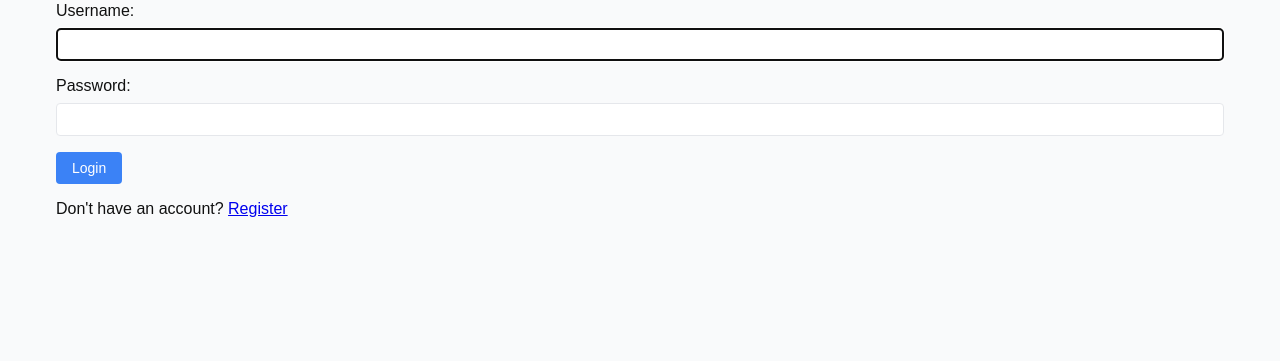
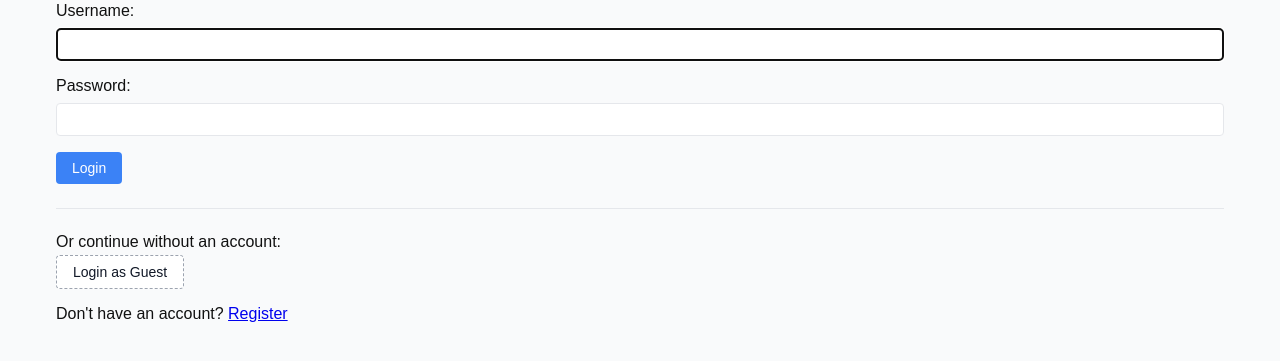
Before and after one commit to pstehlik123/CRM_PROJECT, a Flask app: page /login in a window 1280 px wide. Shown: the part 160-521 px from the top of the page. Run offline with Flask 3, Linux system fonts and the light colour scheme.

Commit message:
Login Feat ready, also can login as guest now

```diff
--- a/auth.py
+++ b/auth.py
@@ -30,6 +30,24 @@ def admin_required(f):
             return redirect(url_for("index"))
         return f(*args, **kwargs)
     return decorated_view
+
+
+@auth_bp.route("/guest-login", methods=["GET"])
+def guest_login():
+    """Log in as a non-admin guest user without entering credentials."""
+    if current_user.is_authenticated:
+        return redirect(url_for("index"))
+
+    guest = User.get_by_username("guest")
+    if guest is None:
+        guest = User(username="guest", email="guest@crm.local", role=ROLE_USER)
+        guest.set_password("guest")
+        db.session.add(guest)
+        db.session.commit()
+
+    login_user(guest)
+    flash("You are now logged in as Guest.", "success")
+    return redirect(url_for("index"))
 
 
 @auth_bp.route("/login", methods=["GET", "POST"])
--- a/static/css/style.css
+++ b/static/css/style.css
@@ -57,6 +57,7 @@ body {
     cursor: pointer;
     text-decoration: none;
     font-size: 14px;
+    transition: background 0.15s ease, box-shadow 0.15s ease, transform 0.15s ease, border-color 0.15s ease;
 }
 
 .btn-primary {
@@ -73,9 +74,34 @@ body {
     color: white;
 }
 
+.btn-guest {
+    background: #ffffff;
+    color: #111827;
+    border: 1px dashed #9ca3af;
+}
+
+.btn-guest:hover {
+    background: #f3f4f6;
+    border-style: solid;
+}
+
 .btn-sm {
     padding: 4px 8px;
     font-size: 12px;
+}
+
+.btn-admin {
+    background: linear-gradient(to right, #f97316, #f59e0b);
+    color: #111827;
+    font-weight: 600;
+    letter-spacing: 0.02em;
+    box-shadow: 0 10px 15px -3px rgba(249, 115, 22, 0.35);
+}
+
+.btn-admin:hover {
+    background: linear-gradient(to right, #ea580c, #d97706);
+    transform: translateY(-1px);
+    box-shadow: 0 15px 25px -5px rgba(234, 88, 12, 0.4);
 }
 
 .table {
--- a/templates/customers.html
+++ b/templates/customers.html
@@ -5,7 +5,7 @@
 
 {% if current_user.is_admin() %}
 <p>
-    <a href="{{ url_for('add_customer') }}" class="btn btn-primary">+ Add Customer</a>
+    <a href="{{ url_for('add_customer') }}" class="btn btn-admin">+ Add Customer</a>
 </p>
 {% endif %}
 
--- a/templates/leads.html
+++ b/templates/leads.html
@@ -5,7 +5,7 @@
 
 {% if current_user.is_admin() %}
 <p>
-    <a href="{{ url_for('add_lead') }}" class="btn btn-primary">+ Add Lead</a>
+    <a href="{{ url_for('add_lead') }}" class="btn btn-admin">+ Add Lead</a>
 </p>
 {% endif %}
 
--- a/templates/login.html
+++ b/templates/login.html
@@ -17,5 +17,10 @@
     <button type="submit" class="btn btn-primary">Login</button>
 </form>
 
-<p style="margin-top: 1rem;">Don't have an account? <a href="{{ url_for('auth.register') }}">Register</a></p>
+<div style="margin-top: 1.5rem; border-top: 1px solid #e5e7eb; padding-top: 1.5rem;">
+    <p style="margin-bottom: 0.75rem; font-weight: 500;">Or continue without an account:</p>
+    <a href="{{ url_for('auth.guest_login') }}" class="btn btn-guest">Login as Guest</a>
+</div>
+
+<p style="margin-top: 1.5rem;">Don't have an account? <a href="{{ url_for('auth.register') }}">Register</a></p>
 {% endblock %}
```
